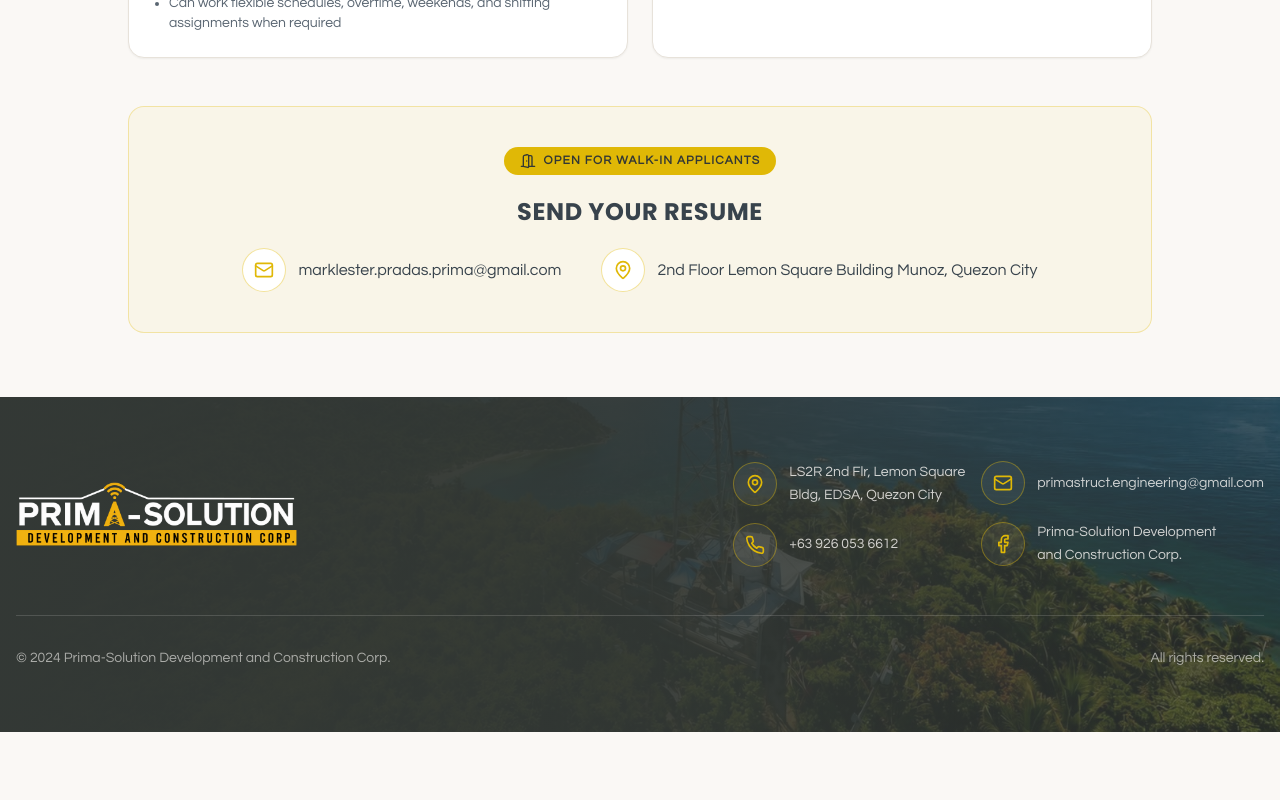
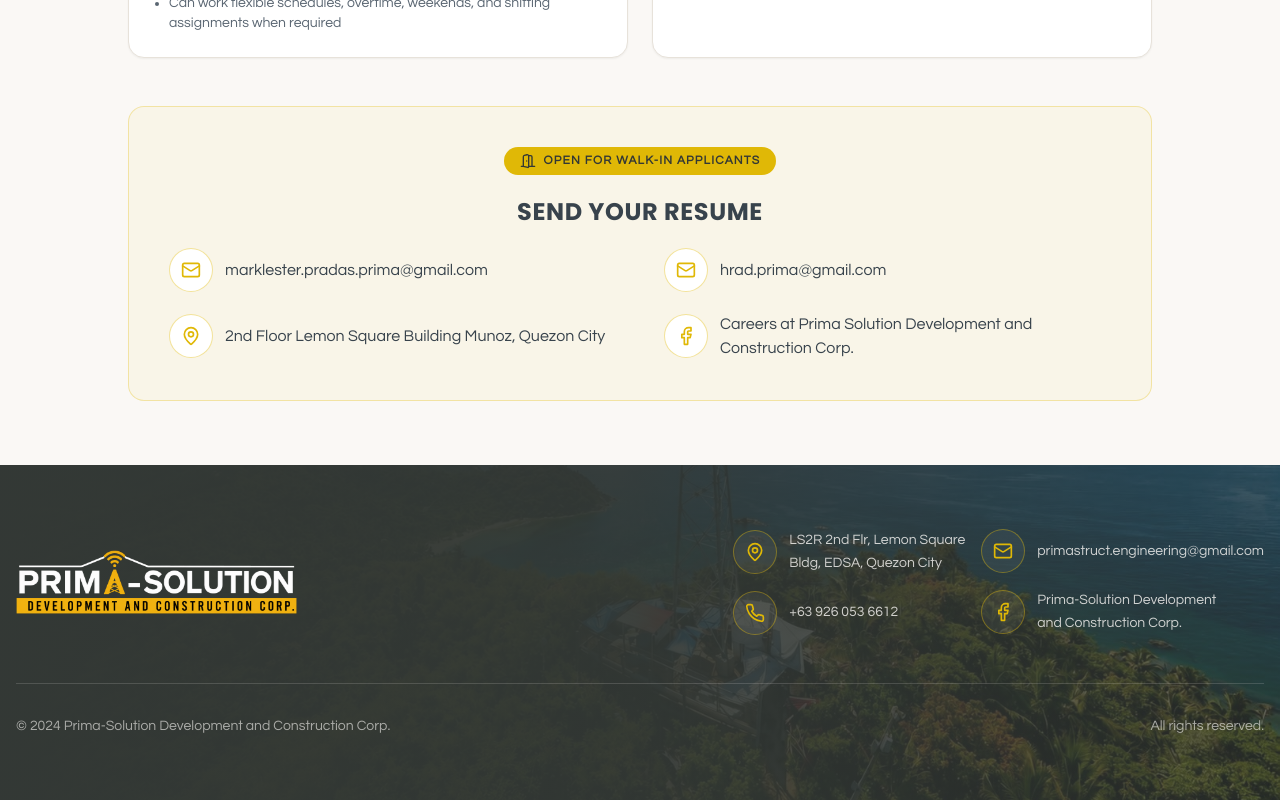
Before and after one commit to kuraidoman/Prima-Solutions, a React (Vite) app: page /careers in a window 1280 px wide. Shown: the part 2348-3148 px from the top of the page. Before the commit the page ends 3080 px from the top, so only its background shows below. Built offline with nearby package versions, Linux system fonts and the light colour scheme.

Commit message:
Final touches for Consult page and Career Page

```diff
--- a/src/pages/CareersPage.tsx
+++ b/src/pages/CareersPage.tsx
@@ -1,4 +1,4 @@
-import { Briefcase, Mail, MapPin, DoorOpen } from "lucide-react";
+import { Briefcase, Mail, MapPin, DoorOpen, FacebookIcon } from "lucide-react";
 import Navbar from "@/components/Navbar";
 import Footer from "@/components/Footer";
 
@@ -178,7 +178,7 @@
                   Send Your Resume
                 </h3>
 
-                <div className="mt-5 flex flex-col items-center justify-center gap-4 sm:flex-row sm:gap-10">
+                <div className="mt-5 grid grid-cols-1 justify-items-center gap-5 sm:grid-cols-2 sm:justify-items-start sm:gap-x-12">
                   <a
                     href="mailto:marklester.pradas.prima@gmail.com"
                     className="group flex items-center gap-3 text-charcoal transition hover:text-gold"
@@ -191,6 +191,18 @@
                     </span>
                   </a>
 
+                  <a
+                    href="mailto:hrad.prima@gmail.com"
+                    className="group flex items-center gap-3 text-charcoal transition hover:text-gold"
+                  >
+                    <span className="flex h-11 w-11 shrink-0 items-center justify-center rounded-full border border-gold/40 bg-white transition group-hover:bg-gold group-hover:text-white">
+                      <Mail className="h-5 w-5 text-gold transition group-hover:text-white" />
+                    </span>
+                    <span className="text-sm font-medium sm:text-base">
+                      hrad.prima@gmail.com
+                    </span>
+                  </a>
+
                   <div className="flex items-center gap-3 text-charcoal">
                     <span className="flex h-11 w-11 shrink-0 items-center justify-center rounded-full border border-gold/40 bg-white">
                       <MapPin className="h-5 w-5 text-gold" />
@@ -199,6 +211,20 @@
                       2nd Floor Lemon Square Building Munoz, Quezon City
                     </span>
                   </div>
+
+                  <a
+                    href="https://www.facebook.com/profile.php?id=61567403392989"
+                    target="_blank"
+                    rel="noopener noreferrer"
+                    className="group flex items-center gap-3 text-charcoal transition hover:text-gold"
+                  >
+                    <span className="flex h-11 w-11 shrink-0 items-center justify-center rounded-full border border-gold/40 bg-white transition group-hover:bg-gold group-hover:text-white">
+                      <FacebookIcon className="h-5 w-5 text-gold transition group-hover:text-white" />
+                    </span>
+                    <span className="text-left text-sm font-medium sm:text-base">
+                      Careers at Prima Solution Development and Construction Corp.
+                    </span>
+                  </a>
                 </div>
               </div>
             </div>
--- a/src/pages/Consult.tsx
+++ b/src/pages/Consult.tsx
@@ -31,7 +31,7 @@
   {
     icon: FacebookIcon,
     label: "Careers Page",
-    value: "Careers Page",
+    value: "Careers at Prima Solution Development and Construction Corp.",
     href: "https://www.facebook.com/profile.php?id=61567403392989",
   },
 ];
```
